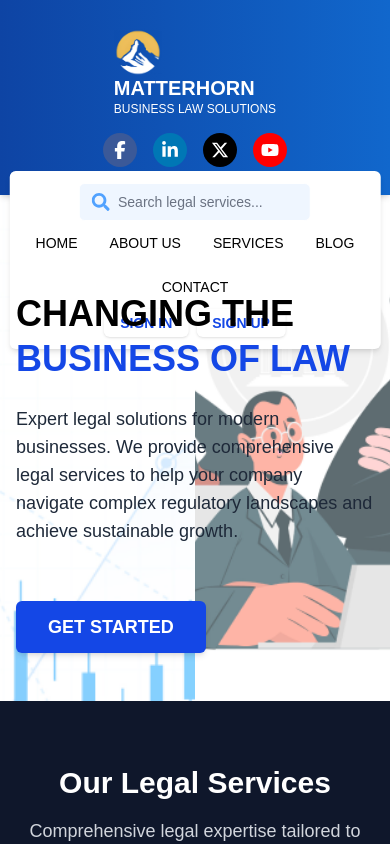
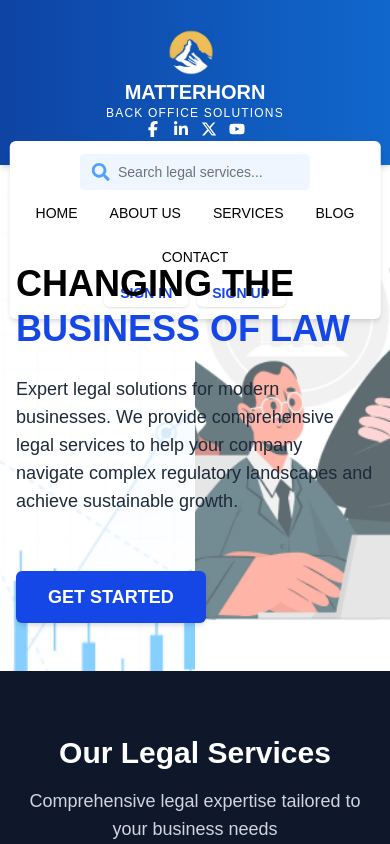
Before and after one commit to 64SquaresApexLLP/matterhorn, a React (Vite) app: page /home in a window 390 px wide. Shown: the top 844 px of the page. Built offline with nearby package versions, Linux system fonts and the light colour scheme; a web font is replaced by a local one.

Commit message:
Some changes in design

```diff
--- a/src/pages/Home.jsx
+++ b/src/pages/Home.jsx
@@ -16,28 +16,23 @@ function HomePage() {
             <header className="bg-gradient-to-r from-[#0E44A4] to-[#1167CC] text-white shadow-md">
                 <div className="flex flex-col md:flex-row items-center justify-between py-7 px-10 md:px-2 max-w-6xl mx-auto">
                     {/* Logo + Title */}
-                    <div className="flex items-center space-x-2">
-                        <div>
-                            <img src="/favicon-2.png" alt="Matterhorn Logo" className="items-center w-12 h-12" />
+                    <div className="flex flex-col items-center space-x-2 text-center">
+                        <img src="/favicon-2.png" alt="Matterhorn Logo" className="w-12 h-12 mb-1" />
+                        <div className="w-fit">
                             <h1 className="text-xl md:text-2xl font-bold leading-tight">MATTERHORN</h1>
-                            <p className="text-xs">BUSINESS LAW SOLUTIONS</p>
+                            <p className="text-xs text-center tracking-[0.1em] uppercase">BACK OFFICE SOLUTIONS</p>
                         </div>
                     </div>
 
+
                     {/* Social Icons */}
-                    <div className="flex items-center space-x-4 mt-4 md:mt-0 text-lg">
-                        <div className="bg-[#3b5998] text-white p-2 rounded-full hover:scale-110 transition-all duration-300 cursor-pointer">
-                            <FaFacebookF />
-                        </div>
-                        <div className="bg-[#0077b5] text-white p-2 rounded-full hover:scale-110 transition-all duration-300 cursor-pointer">
-                            <FaLinkedinIn />
-                        </div>
-                        <div className="bg-black text-white p-2 rounded-full hover:scale-110 transition-all duration-300 cursor-pointer">
-                            <FaXTwitter />
-                        </div>
-                        <div className="bg-[#FF0000] text-white p-2 rounded-full hover:scale-110 transition-all duration-300 cursor-pointer">
-                            <FaYoutube />
-                        </div>
+
+
+                    <div className="flex space-x-3">
+                        <FaFacebookF className="text-white hover:text-blue-400 cursor-pointer transition-colors" />
+                        <FaLinkedinIn className="text-white hover:text-blue-400 cursor-pointer transition-colors" />
+                        <FaXTwitter className="text-white hover:text-blue-400 cursor-pointer transition-colors" />
+                        <FaYoutube className="text-white hover:text-blue-400 cursor-pointer transition-colors" />
                     </div>
 
                 </div>
@@ -223,7 +218,7 @@ function HomePage() {
             </section>
 
             {/* Testimonials Section - Blue Background */}
-            <section className="bg-blue-600 py-16">
+            <section className="bg-blue-800 py-16">
                 <div className="max-w-6xl mx-auto px-4">
                     <div className="text-center mb-12">
                         <h2 className="text-3xl md:text-4xl font-bold text-white mb-4">What Our Clients Say</h2>
@@ -309,18 +304,26 @@ function HomePage() {
                                 <img src="/favicon-2.png" alt="Matterhorn Logo" className="w-8 h-8 mr-2" />
                                 <div>
                                     <h3 className="font-bold text-lg">MATTERHORN</h3>
-                                    <p className="text-xs text-gray-400">BUSINESS LAW SOLUTIONS</p>
+                                    <p className="text-xs text-gray-400">BACK OFFICE SOLUTIONS</p>
                                 </div>
                             </div>
                             <p className="text-gray-400 text-sm mb-4">
                                 Expert legal services for modern businesses.
                                 Your trusted partner in legal excellence.
                             </p>
-                            <div className="flex space-x-3">
-                                <FaFacebookF className="text-gray-400 hover:text-blue-400 cursor-pointer transition-colors" />
-                                <FaLinkedinIn className="text-gray-400 hover:text-blue-400 cursor-pointer transition-colors" />
-                                <FaXTwitter className="text-gray-400 hover:text-blue-400 cursor-pointer transition-colors" />
-                                <FaYoutube className="text-gray-400 hover:text-blue-400 cursor-pointer transition-colors" />
+                            <div className="flex items-center space-x-4 mt-4 md:mt-0 text-lg">
+                                <div className="bg-[#3b5998] text-white p-2 rounded-full hover:scale-110 transition-all duration-300 cursor-pointer">
+                                    <FaFacebookF />
+                                </div>
+                                <div className="bg-[#0077b5] text-white p-2 rounded-full hover:scale-110 transition-all duration-300 cursor-pointer">
+                                    <FaLinkedinIn />
+                                </div>
+                                <div className="bg-black text-white p-2 rounded-full hover:scale-110 transition-all duration-300 cursor-pointer">
+                                    <FaXTwitter />
+                                </div>
+                                <div className="bg-[#FF0000] text-white p-2 rounded-full hover:scale-110 transition-all duration-300 cursor-pointer">
+                                    <FaYoutube />
+                                </div>
                             </div>
                         </div>
 
@@ -370,7 +373,7 @@ function HomePage() {
 
                     <div className="border-t border-gray-800 mt-8 pt-8 text-center">
                         <p className="text-gray-400 text-sm">
-                            © 2025 Matterhorn Business Law Solutions. All rights reserved. |
+                            © 2025 Matterhorn Back Office Solutions. All rights reserved. |
                             <a href="#" className="hover:text-white ml-1">Privacy Policy</a> |
                             <a href="#" className="hover:text-white ml-1">Terms of Service</a>
                         </p>
--- a/src/pages/Login.jsx
+++ b/src/pages/Login.jsx
@@ -32,7 +32,7 @@ const Login = () => {
   return (
     <div className="min-h-screen flex">
       {/* Sidebar */}
-      <div className="w-[25vw] bg-blue-500 flex flex-col items-center justify-center p-8">
+      <div className="w-[25vw] bg-gradient-to-r from-[#0E44A4] to-[#1167CC] flex flex-col items-center justify-center p-8">
         <img src="/logo-1.webp" alt="Logo" className="w-[90%] mb-4" />
         <p className="text-gray-200 text-center text-[100%] font-medium uppercase tracking-wide">
           Changing the Business of Law
@@ -42,10 +42,13 @@ const Login = () => {
       {/* Login Section */}
       <div
         className="w-[75vw] relative bg-cover bg-center"
-        style={{ backgroundImage: "url('./bg.png')" }}
+        style={{ backgroundImage: "linear-gradient(to top, white 50px,transparent 800px), url('./bg.png')" ,
+
+
+         }}
       >
         <div className="relative z-10 flex flex-col items-center justify-center h-full px-4 py-12">
-          <div className="border-blue-400 border-1 bg-white rounded-xl shadow-xl p-8 w-full max-w-md space-y-6">
+          <div className="border-blue-400 border-1 bg-white rounded-xl shadow-xl p-4 w-full max-w-sm space-y-4">
             <h2 className="text-2xl font-semibold text-center text-gray-800">
               Sign In
             </h2>
```
Lines whose indentation alone changed are shown as unchanged.
